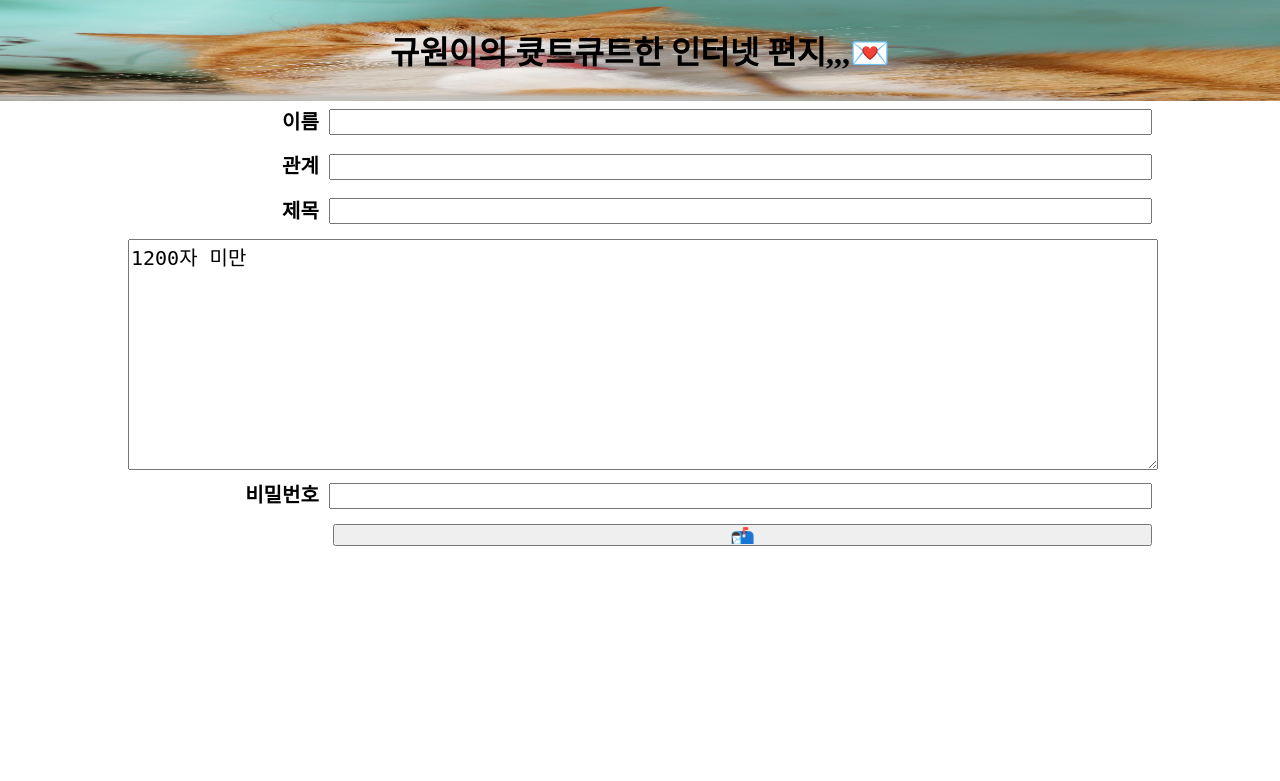
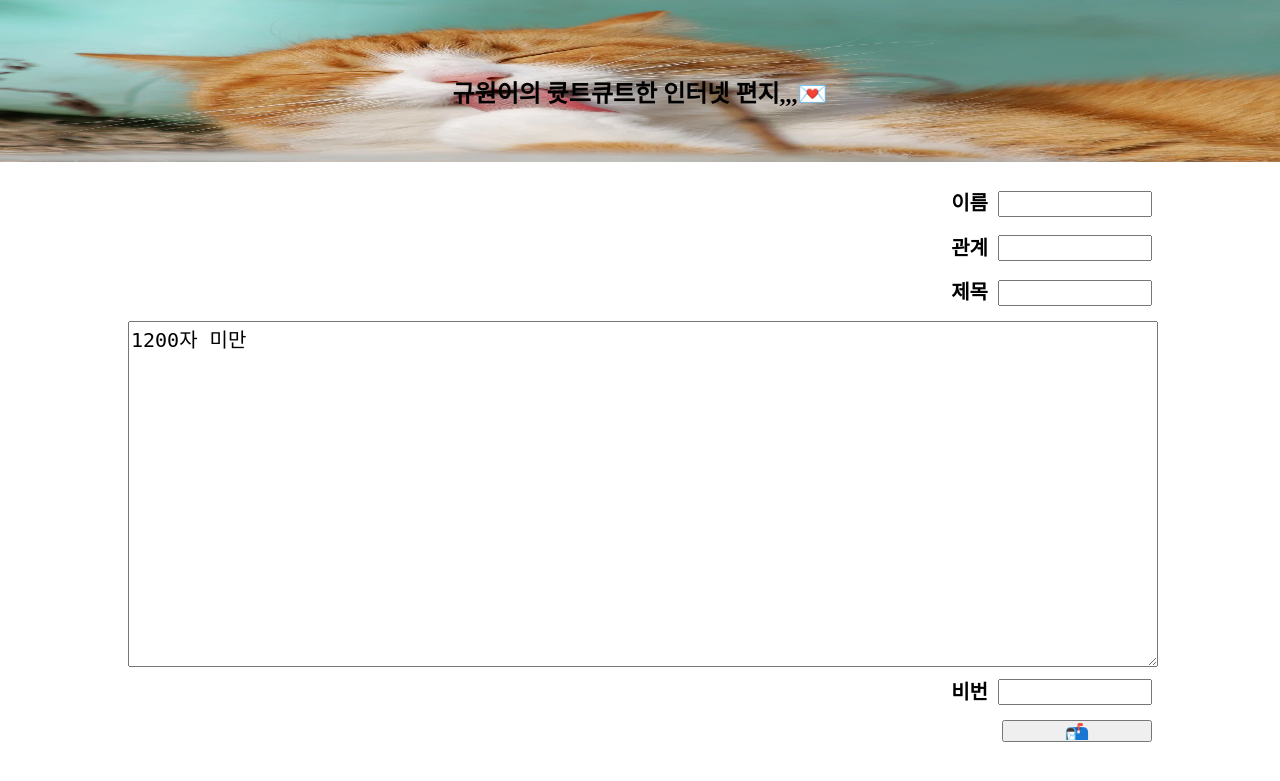
Before and after one commit to yymin1022/ROKAF_InternetLetter, a Flask app: page / in a window 1280 px wide. Shown: the top 781 px of the page. Run offline with Flask 2, Linux system fonts and the light colour scheme.

Commit message:
update_h

```diff
--- a/app.py
+++ b/app.py
@@ -69,13 +69,18 @@ def sending():
         driver.find_element_by_css_selector('#relationship').send_keys(friend) # 관계
         driver.find_element_by_css_selector('#title').send_keys(title)  # 제목
         driver.find_element_by_css_selector('#contents').send_keys(content)  # 내용 #1200자
-        driver.find_element_by_css_selector('#password').send_keys(
-            password)  # 비밀번호 #비밀번호 다르게 해야될까? 아니면 master key마냥 하나로 쭉 가도 안전할까?
-        try:
-            driver.find_element_by_css_selector('.submit').click()  # 작성 완료
+        driver.find_element_by_css_selector('#password').send_keys(password)  # 비밀번호 #비밀번호 다르게 해야될까? 아니면 master key마냥 하나로 쭉 가도 안전할까?
+        driver.find_element_by_css_selector('.submit').click()  # 작성 완료
+
+        cur_url = driver.current_url  # 현재 페이지 주소 저장
+        print(driver.current_url)
+        print(cur_url)  # 현재 페이지 url 출력
+
+        if (cur_url.find('saveEmailSuccess') != -1):  # 현재 페이지 url에 saveEmailSuccess가 없다면
             return '<h1>success</h1>'
-        except Exception as error:
+        else:
             return '<h1>ERROR... Pleas retry</h1>'
+
         # 근데 이게 가끔 작성 완료가 안될 때가 있거든? 그걸 어떻게 예외 처리해야할지 고민중...
         # driver.find_element_by_xpath(
         #    "/html/body/div[1]/div[2]/div/div[2]/div/div/div/div/div[2]/span/input").click()  # 목록으로
--- a/static/css/style.css
+++ b/static/css/style.css
@@ -1,5 +1,5 @@
 html{
-  height:70%;
+  height:92%;
 }
 
 .title{
@@ -11,14 +11,14 @@ html{
   background-size:100% 100%;
   background-color: #08298A;
 }
-h1{
+h2{
   text-align:center;
-  margin:0px;
+  margin-bottom:0px;
 }
 body{
   display:grid;
   grid-gap:5px;
-  grid-template-rows: 2fr 9fr;
+  grid-template-rows: 2fr 7fr;
   margin:0px;
   font:Sans-serif;
   height:100%;
@@ -29,27 +29,20 @@ body{
   width:100%;
   margin:0px;
 }
-
 .submitBtn{
   width:30px;
 }
-
 .submitBtn-container{
   text-align:right;
 }
 input{
   font-size: 20px;
   font-weight: normal;
-  width:80%;
+  width:150px;
   height:22px;
   margin:0px;
   margin-left:10px;
   padding:0px;
-}
-
-.input_div{
-  width:10%;
-  height:22px;
 }
 .mail-container div{
   font-weight: bold;
@@ -60,6 +53,7 @@ input{
   margin-bottom:10px;
 }
 .mail-container{
+  margin-top:20px;
   justify-items: center;
   height:100%;
   width:100%;
--- a/templates/main.html
+++ b/templates/main.html
@@ -3,19 +3,20 @@
   <head>
     <link rel="stylesheet" href="{{ url_for('static', filename='css/style.css') }}">
     <meta charset="utf-8" name="viewport" content="width=device-width, initial-scale=1.0, maximum-scale=1.0, user-scalable=no">
+    <meta property='og:image' content='../image/main.jpg'>
     <title>규원짱에게 보내는 편지</title>
   </head>
   <body>
     <div class='title'>
-      <h1>규원이의 큣트큐트한 인터넷 편지,,,💌</h1>
+      <h2>규원이의 큣트큐트한 인터넷 편지,,,💌</h2>
     </div>
     <div>
       <form class='mail-container' action = "/" method = "POST">
-        <div class='input_div'>이름<input type='text' name='name'></div>
-        <div class='input_div'>관계<input type='text' name='relation'></div>
-        <div class='input_div'>제목<input type='text' name='title'></div>
-        <div class='input_div'><textarea class='content' name='content'>1200자 미만</textarea></div>
-        <div class='input_div'>비밀번호<input type='text'name='password'></div>
+        <div>이름<input type='text'name='name'></div>
+        <div>관계<input type='text'name='relation'></div>
+        <div>제목<input type='text'name='title'></div>
+        <div><textarea class='content' name='content'>1200자 미만</textarea></div>
+        <div>비번<input type='text'name='password'></div>
         <div><input type='submit' value='📬'></div>
       </form>
     </div>
```
